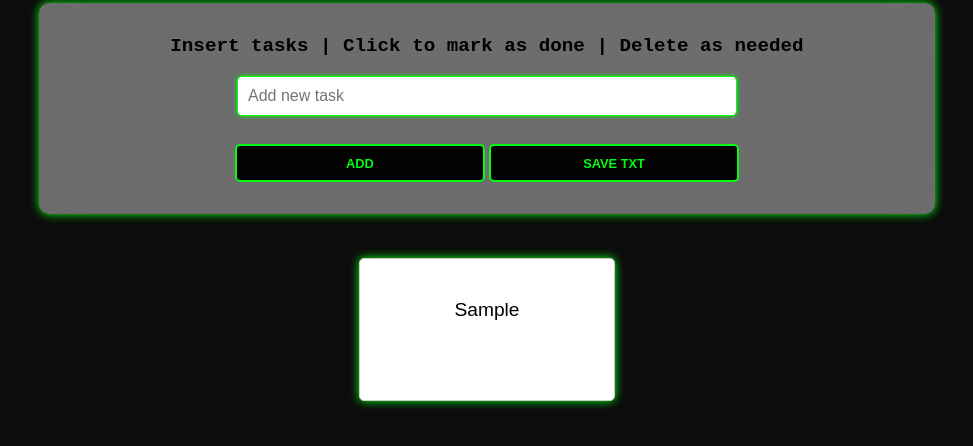
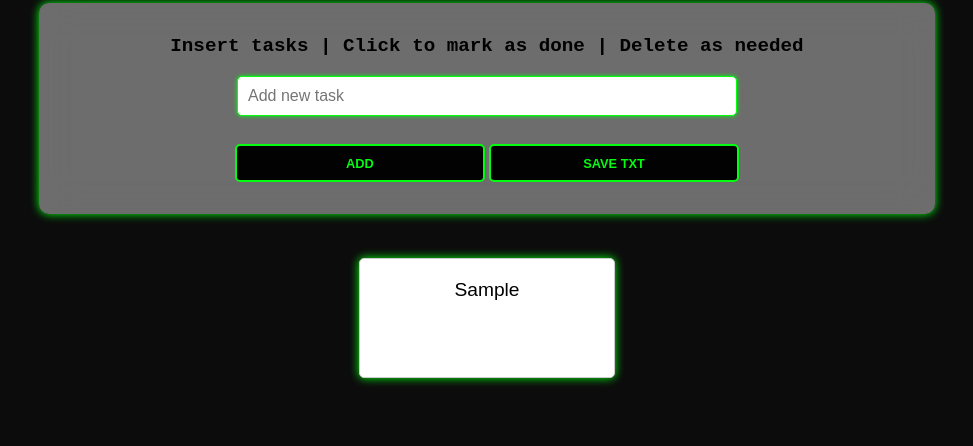
Before and after one commit to Biasiolo/to-do-gen, a website: page index.html in a window 1280 px wide. Both pictures are taken after typing "Sample" into the empty fields and a click on the button "ADD". Shown: the part 70-516 px from the top of the page, without its empty margins (153-1126 px from the left). Drawn offline with nearby package versions, Linux system fonts and the light colour scheme.

Commit message:
ajuste resp

```diff
--- a/main.css
+++ b/main.css
@@ -91,7 +91,7 @@ button:hover {
 
 #task-list li {
     background-color: #fff;
-    padding: 40px 20px;
+    padding: 20px; /* Reduzi o padding para evitar a distorção */
     margin: 0.5em;
     border: 1px solid #ccc;
     cursor: pointer;
@@ -102,9 +102,8 @@ button:hover {
     text-align: center; /* Centraliza o texto */
     display: flex; /* Adiciona layout flexível ao li */
     flex-direction: column; /* Alinha os itens verticalmente */
-
+    height: 120px; /* Altura fixa para os cards */
     position: relative; /* Adiciona posição relativa para uso do position absolute no botão */
-
 }
 
 /* Estilização do botão "X" nas tarefas */
```
